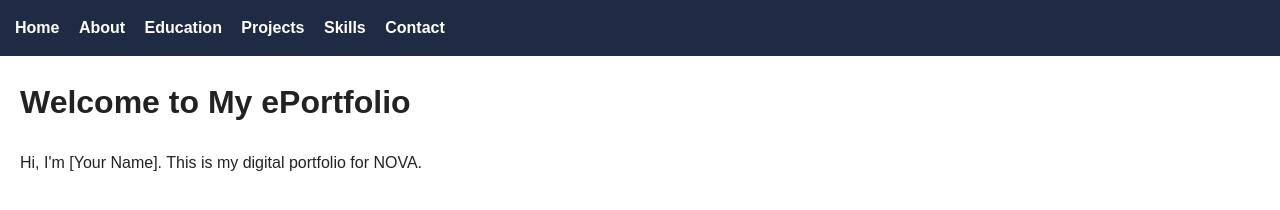
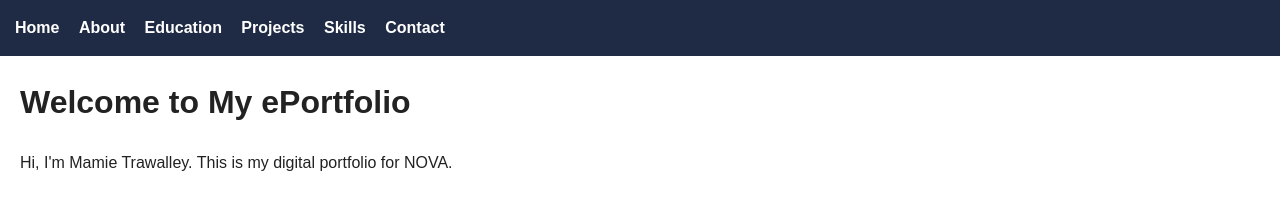
Before and after one commit to Mamie78/Mamie78.github.io, a plain HTML site: page contact.html in a window 1280 px wide. Drawn offline with Linux system fonts and the light colour scheme.

Commit message:
Update contact.html

```diff
--- a/contact.html
+++ b/contact.html
@@ -16,7 +16,7 @@
   </nav>
 
   <h1>Welcome to My ePortfolio</h1>
-  <p>Hi, I'm [Your Name]. This is my digital portfolio for NOVA.</p>
+  <p>Hi, I'm Mamie Trawalley. This is my digital portfolio for NOVA.</p>
 
 </body>
 </html>
```
